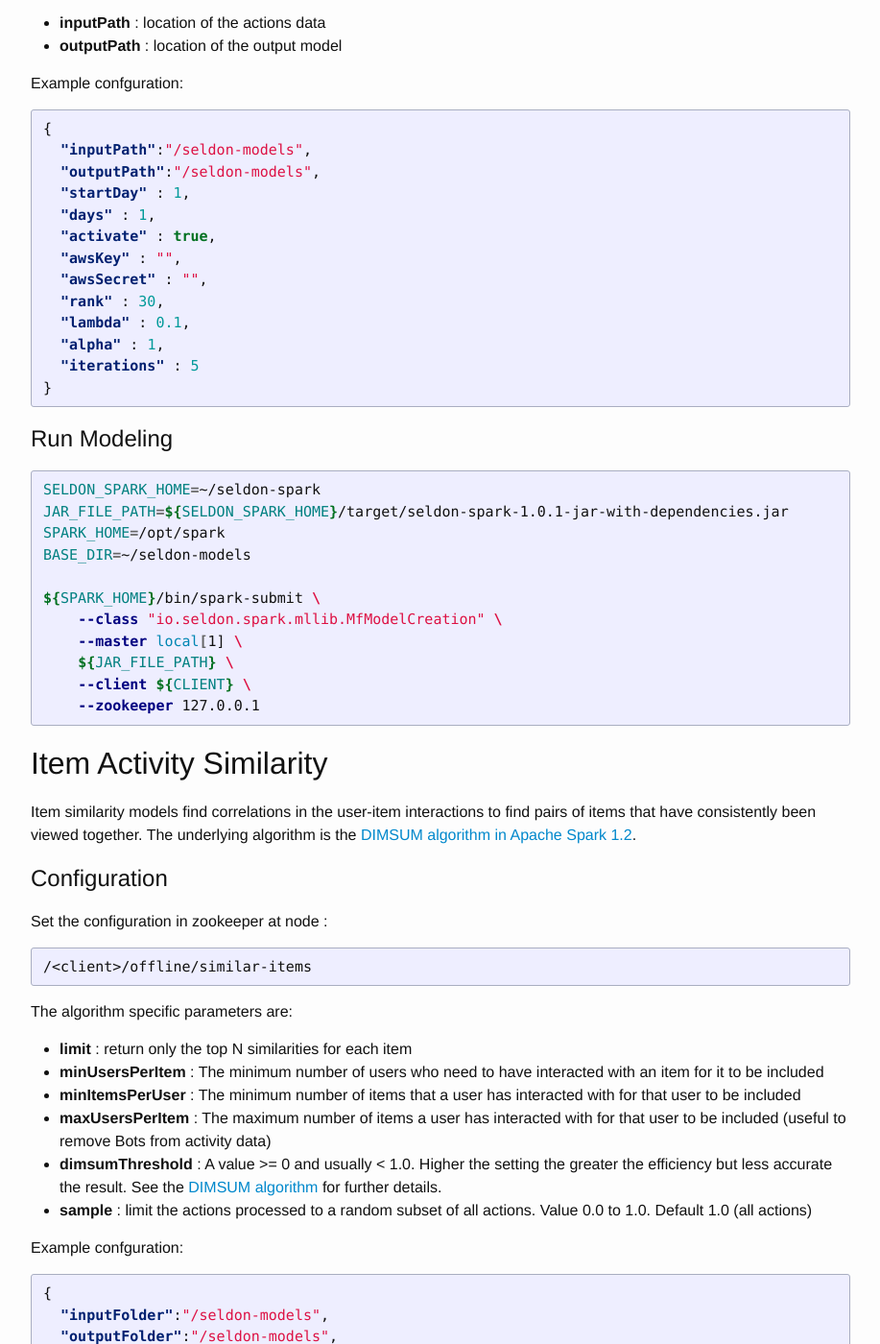
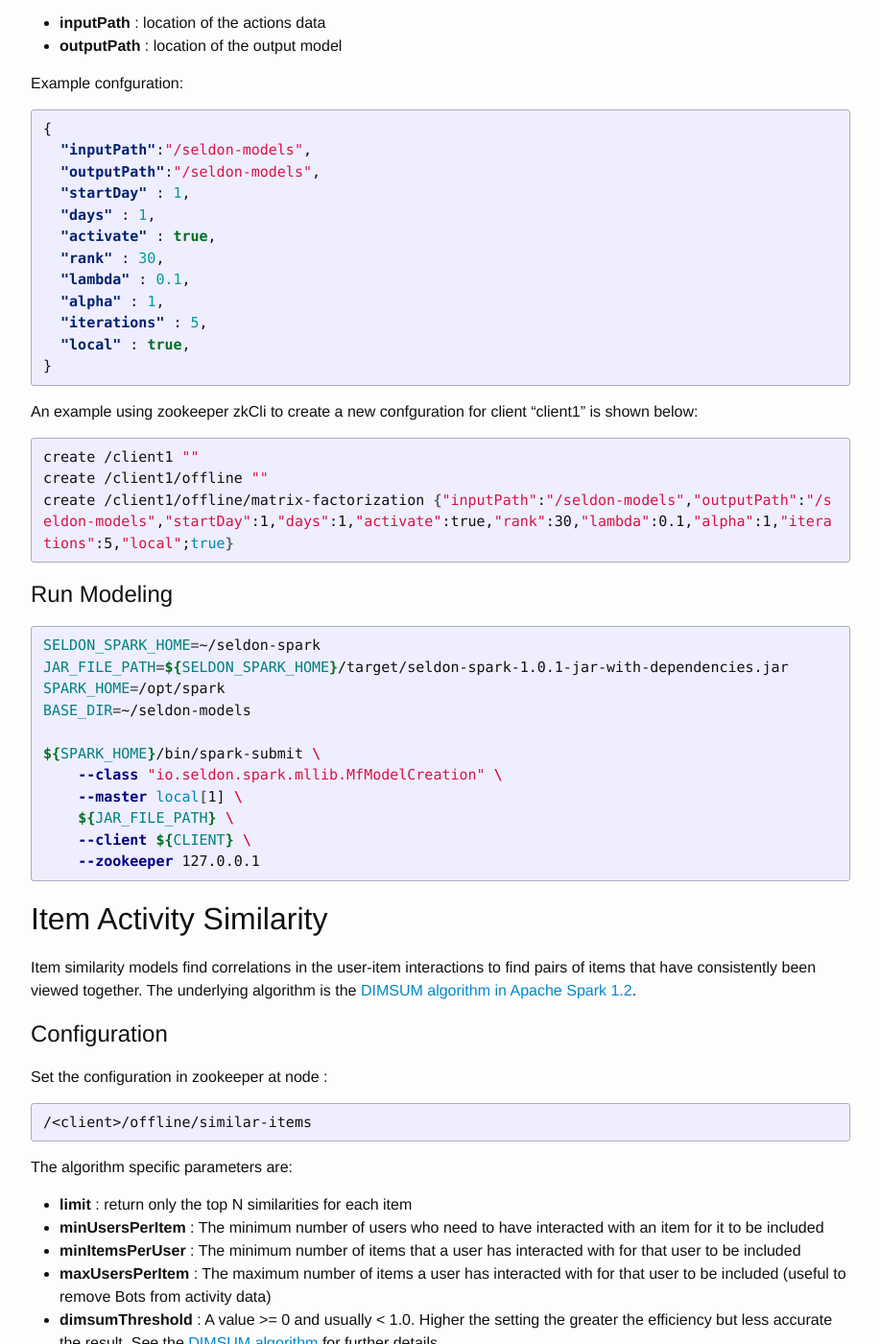
Before and after one commit to SeldonIO/seldonio.github.com, a Jekyll site: the page built from spark-models.md, in a window 1280 px wide and 1400 px high, scrolled down 2415 px. Shown: the whole window at 96% size, without its empty margins (181-1098 px from the left). Built offline with Jekyll 4.4.1, drawn with Linux system fonts in a browser that asks for light colours; some of the changed text lies outside the part shown.

Commit message:
update conf for spark jobs

```diff
--- a/spark-models.md
+++ b/spark-models.md
@@ -116,13 +116,20 @@ Example confguration:
   "startDay" : 1,
   "days" : 1,
   "activate" : true,
-  "awsKey" : "",
-  "awsSecret" : "",
   "rank" : 30,
   "lambda" : 0.1,
   "alpha" : 1,
-  "iterations" : 5
+  "iterations" : 5,
+  "local" : true,
 }
+{% endhighlight %}
+
+An example using zookeeper zkCli to create a new confguration for client "client1" is shown below:
+
+{% highlight bash %}
+create /client1 ""
+create /client1/offline ""
+create /client1/offline/matrix-factorization {"inputPath":"/seldon-models","outputPath":"/seldon-models","startDay":1,"days":1,"activate":true,"rank":30,"lambda":0.1,"alpha":1,"iterations":5,"local";true}
 {% endhighlight %}
 
 ## Run Modeling
@@ -166,12 +173,10 @@ Example confguration:
 
 {% highlight json %}
 {
-  "inputFolder":"/seldon-models",
-  "outputFolder":"/seldon-models",
+  "inputPath":"/seldon-models",
+  "outputPath":"/seldon-models",
   "startDay" : 1,
   "days" : 1,
-  "awsKey" : "",
-  "awsSecret" : "",
   "itemType":-1,
   "limit":100,
   "minItemsPerUser" : 0,
@@ -195,6 +200,7 @@ ${SPARK_HOME}/bin/spark-submit \
 	   --master local[1] \
        ${JAR_FILE_PATH} \
 	   --client ${CLIENT} \
+       --zookeeper 127.0.0.1
 {% endhighlight %}
 
 Once complete the Seldon database needs to be updated with the similarities so they can be served.
@@ -237,12 +243,10 @@ Example confguration:
 
 {% highlight json %}
 {
-  "inputFolder":"/seldon-models",
-  "outputFolder":"/seldon-models",
+  "inputPath":"/seldon-models",
+  "outputPath":"/seldon-models",
   "startDay" : 1,
   "days" : 1,
-  "awsKey" : "",
-  "awsSecret" : "",
   "maxIntraSessionGapSecs" : -1,
   "minActionsPerUser" : 0,
   "maxActionsPerUser" : 100000
@@ -260,6 +264,7 @@ ${SPARK_HOME}/bin/spark-submit \
 	   --master local[1] \
        ${JAR_FILE_PATH} \
 	   --client ${CLIENT} \
+	   --zookeeper 127.0.0.1
 {% endhighlight %}
 
 ## Create Word2Vec Model
@@ -280,12 +285,10 @@ Example confguration:
 
 {% highlight json %}
 {
-  "inputFolder":"/seldon-models",
-  "outputFolder":"/seldon-models",
+  "inputPath":"/seldon-models",
+  "outputPath":"/seldon-models",
   "startDay" : 1,
   "days" : 1,
-  "awsKey" : "",
-  "awsSecret" : "",
   "activate" : true,
   "minWordCount" : 50,
   "vectorSize" : 200
@@ -303,6 +306,7 @@ ${SPARK_HOME}/bin/spark-submit \
 	   --master local[1] \
        ${JAR_FILE_PATH} \
 	   --client ${CLIENT} \
+	   --zookeeper 127.0.0.1
 {% endhighlight %}
 
 
@@ -327,12 +331,10 @@ Example confguration:
 
 {% highlight json %}
 {
-  "inputFolder":"/seldon-models",
-  "outputFolder":"/seldon-models",
+  "inputPath":"/seldon-models",
+  "outputPath":"/seldon-models",
   "startDay" : 1,
   "days" : 1,
-  "awsKey" : "",
-  "awsSecret" : "",
   "activate" : "false",
   "jdbc" : "jdbc:mysql://localhost:3306/client?user=root&characterEncoding=utf8",
   "minActionsPerUser" : 0,
@@ -353,4 +355,5 @@ ${SPARK_HOME}/bin/spark-submit \
 	   --master local[1] \
        ${JAR_FILE_PATH} \
 	   --client ${CLIENT} \
+	   --zookeeper 127.0.0.1
 {% endhighlight %}
```
